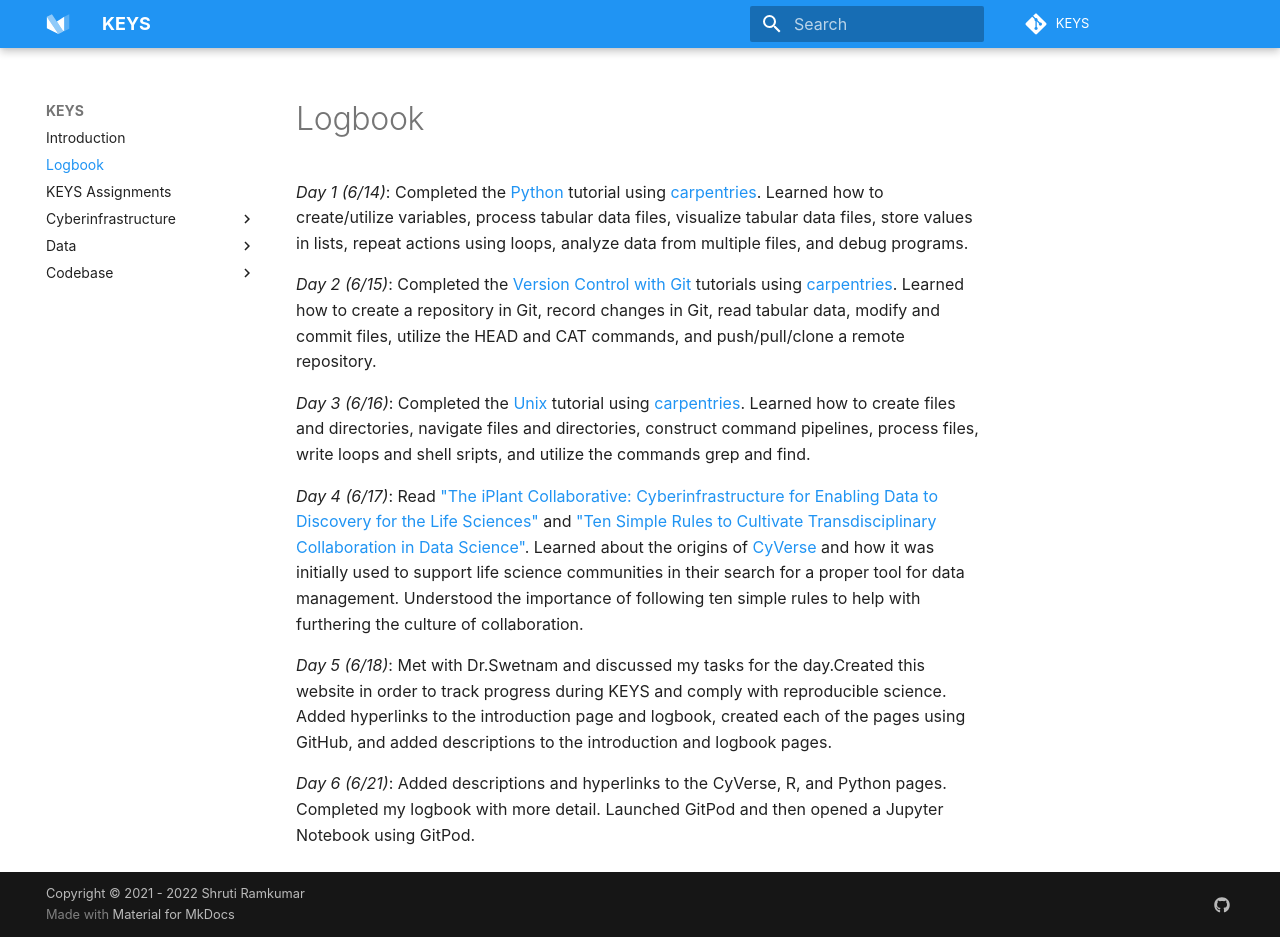
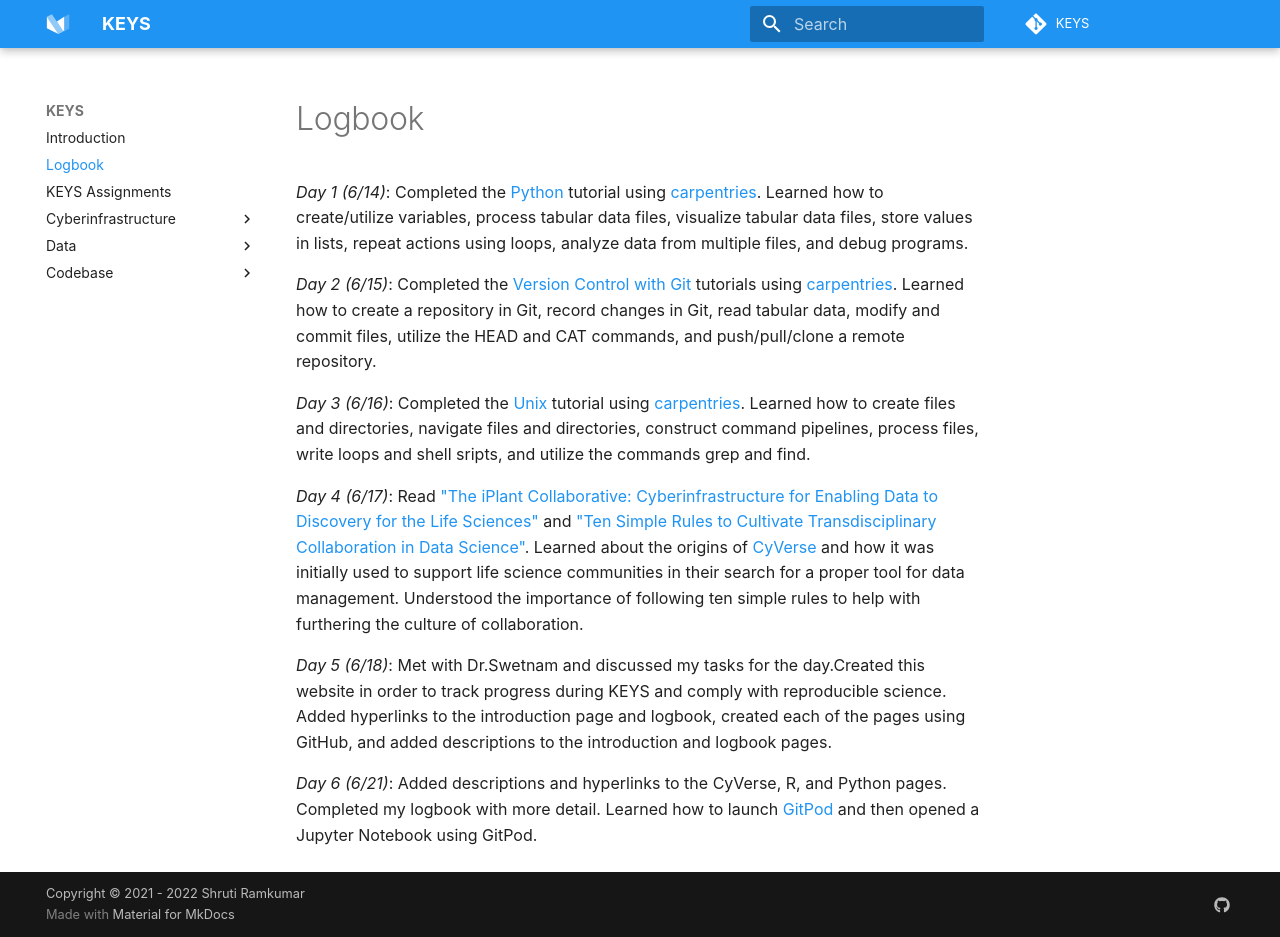
Before and after one commit to tyson-swetnam/mkdocs-material-template, an MkDocs documentation site: the page built from docs/logbook.md, in a window 1280 px wide and 937 px high. Built offline with MkDocs 1.6.1 and Material for MkDocs 9.7.7, drawn with Linux system fonts in a browser that asks for light colours; some web fonts are replaced; comment, search, counter and statistics services are not loaded.

Commit message:
Update logbook.md

```diff
--- a/docs/logbook.md
+++ b/docs/logbook.md
@@ -11,4 +11,4 @@
 
 *Day 5 (6/18)*: Met with Dr.Swetnam and discussed my tasks for the day.Created this website in order to track progress during KEYS and comply with reproducible science. Added hyperlinks to the introduction page and logbook, created each of the pages using GitHub, and added descriptions to the introduction and logbook pages.
 
-*Day 6 (6/21)*: Added descriptions and hyperlinks to the CyVerse, R, and Python pages. Completed my logbook with more detail. Launched GitPod and then opened a Jupyter Notebook using GitPod.
+*Day 6 (6/21)*: Added descriptions and hyperlinks to the CyVerse, R, and Python pages. Completed my logbook with more detail. Learned how to launch [GitPod](https://linuxtut.com/en/dbb64871480cf1a06acf/) and then opened a Jupyter Notebook using GitPod.
```
